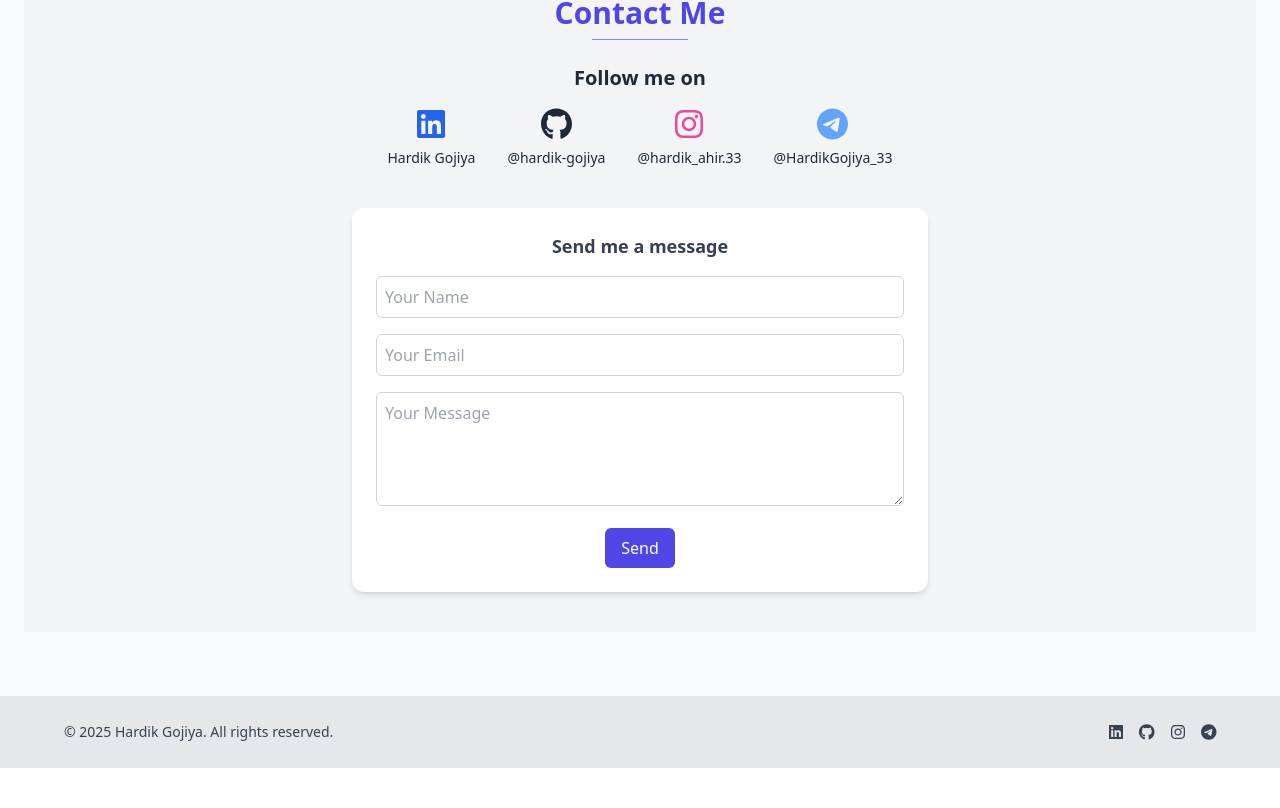
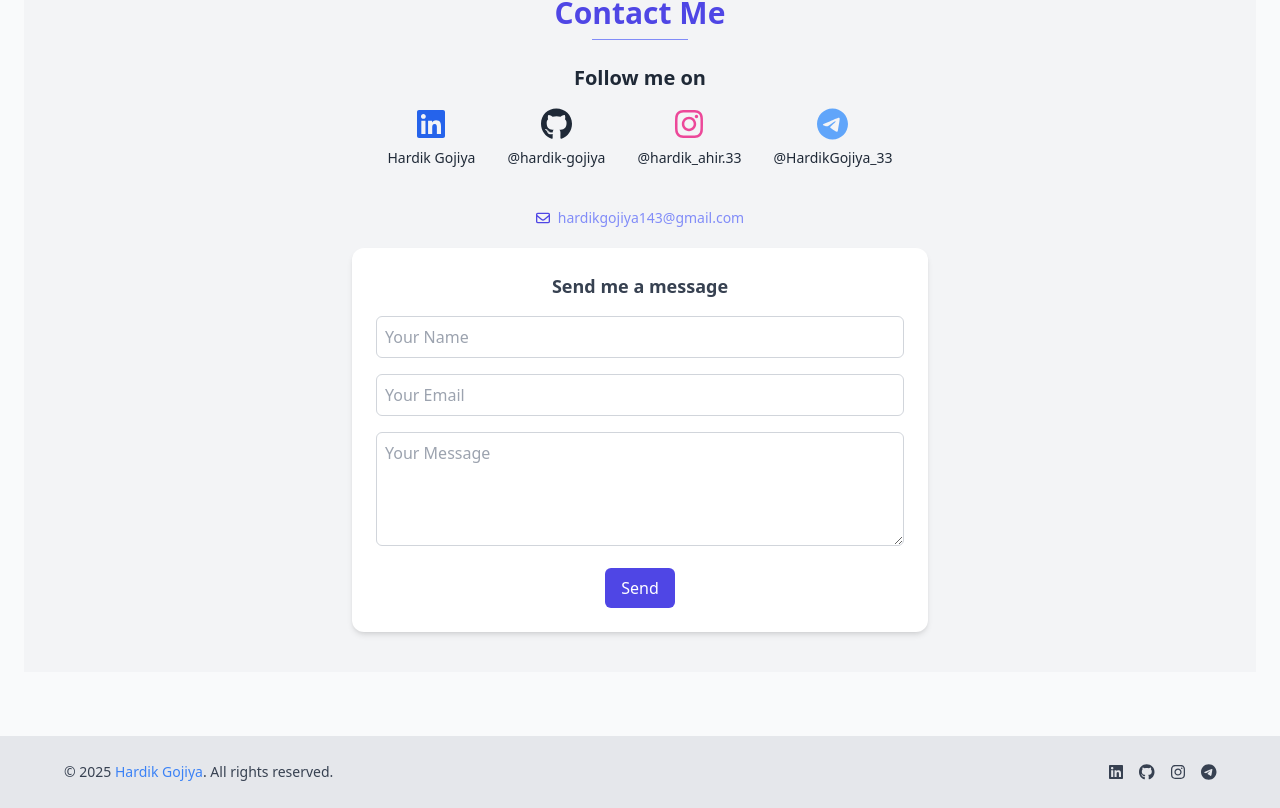
Before and after one commit to hardik-gojiya/hardik-gojiya, a React (Vite) app: page / in a window 1280 px wide. Shown: the part 3854-4662 px from the top of the page. Before the commit the page ends 4622 px from the top, so only its background shows below. Built offline with nearby package versions, Linux system fonts and the light colour scheme; the HTML template or start-up script is replaced by a standard one.

Commit message:
update email

```diff
--- a/src/Components/Contact.jsx
+++ b/src/Components/Contact.jsx
@@ -7,6 +7,7 @@ import {
   faTelegram,
 } from "@fortawesome/free-brands-svg-icons";
 import { FontAwesomeIcon } from "@fortawesome/react-fontawesome";
+import { faEnvelope } from "@fortawesome/free-regular-svg-icons";
 
 function Contact() {
   const form = useRef();
@@ -59,11 +60,20 @@ function Contact() {
           color="text-pink-500"
         />
         <SocialLink
-          href="https://t.me/hartahir/telegram"
+          href="https://t.me/HartAhir"
           icon={faTelegram}
           label="@HardikGojiya_33"
           color="text-blue-400"
         />
+      </div>
+      <div className="mt-6 mb-5 flex justify-center items-center gap-2 text-sm text-gray-700 dark:text-gray-300">
+        <FontAwesomeIcon icon={faEnvelope} className="text-indigo-600" />
+        <a
+          href="mailto:hardikgojiya143@gmail.com"
+          className="hover:underline text-indigo-400"
+        >
+          hardikgojiya143@gmail.com
+        </a>
       </div>
 
       <form
--- a/src/Components/Footer.jsx
+++ b/src/Components/Footer.jsx
@@ -1,4 +1,3 @@
-import React from "react";
 import {
   faGithub,
   faLinkedin,
@@ -12,7 +11,14 @@ function Footer() {
     <footer className="bg-gray-200 dark:bg-gray-800 text-gray-700 dark:text-gray-300 py-6 px-6 md:px-16 mt-10 transition-colors duration-300">
       <div className="flex flex-col md:flex-row items-center justify-between gap-4">
         <p className="text-sm text-center md:text-left">
-          © {new Date().getFullYear()} Hardik Gojiya. All rights reserved.
+          © {new Date().getFullYear()}{" "}
+          <a
+            href="mailto:hardikgojiya143@gmail.com"
+            className="text-blue-500 hover:underline"
+          >
+            Hardik Gojiya
+          </a>
+          . All rights reserved.
         </p>
 
         <div className="flex gap-4 justify-center md:justify-end">
```
